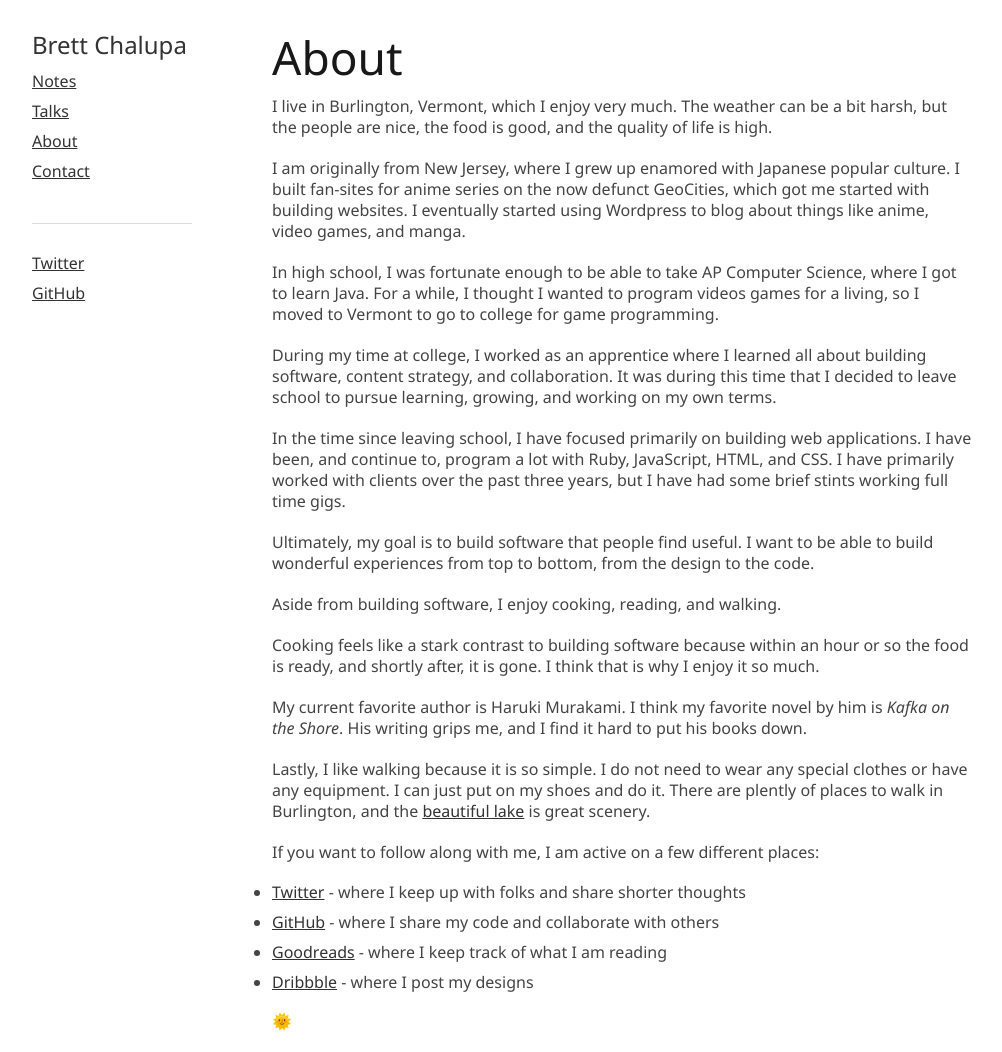
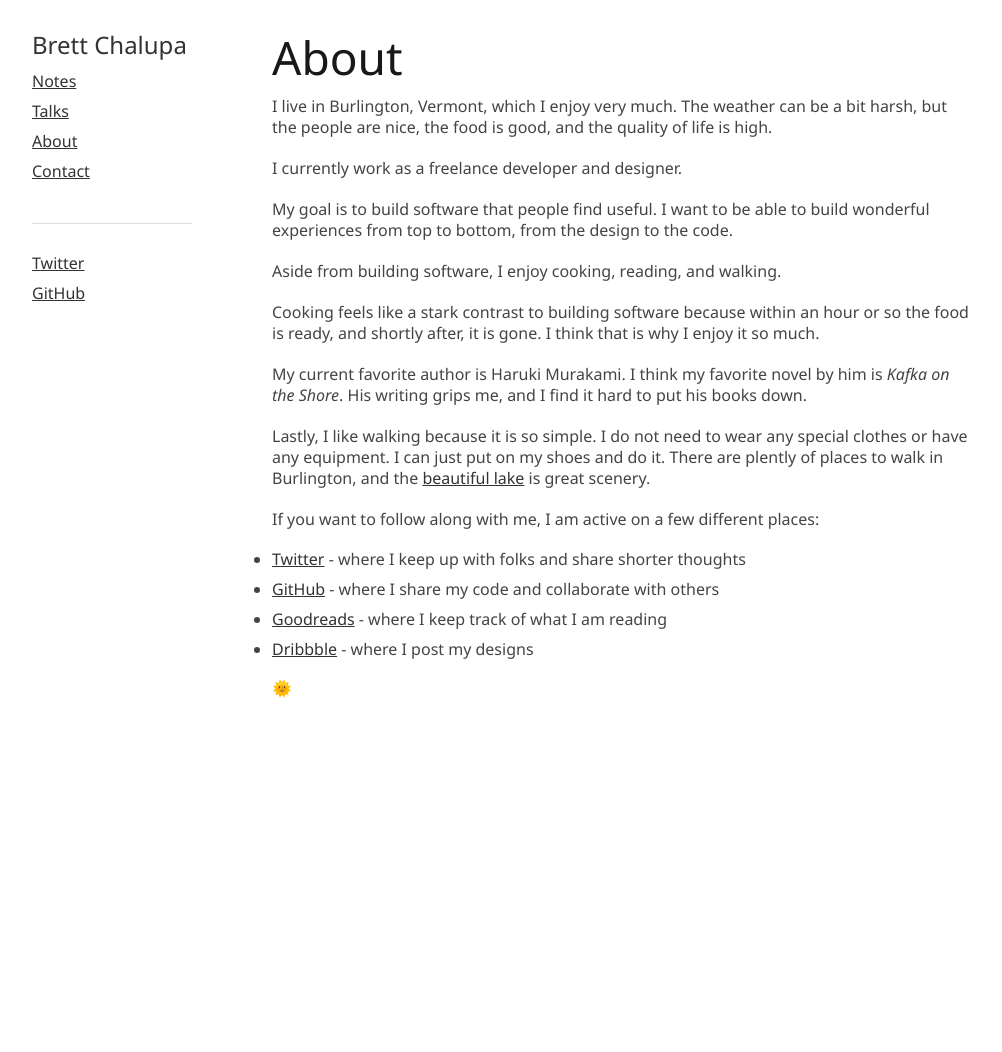
Before and after one commit to brettchalupa/brettchalupa.github.io, a Jekyll site: the page built from about.md, in a window 1280 px wide. Shown: the whole page, without its empty margins (138-1140 px from the left). Built offline with Jekyll 4.4.1, drawn with Linux system fonts in a browser that asks for light colours; emoji names are drawn with the system emoji font; Markdown is read by kramdown in place of the engine named in the settings; after the commit the page ends 900 px from its top, so only the background shows below that.

Commit message:
Simplify the About page content

```diff
--- a/about.md
+++ b/about.md
@@ -10,26 +10,9 @@ I live in Burlington, Vermont, which I enjoy very much. The weather can be a bit
 harsh, but the people are nice, the food is good, and the quality of life is
 high.
 
-I am originally from New Jersey, where I grew up enamored with Japanese popular
-culture. I built fan-sites for anime series on the now defunct GeoCities, which
-got me started with building websites. I eventually started using Wordpress to
-blog about things like anime, video games, and manga.
+I currently work as a freelance developer and designer.
 
-In high school, I was fortunate enough to be able to take AP Computer Science,
-where I got to learn Java. For a while, I thought I wanted to program videos
-games for a living, so I moved to Vermont to go to college for game programming.
-
-During my time at college, I worked as an apprentice where I learned all about
-building software, content strategy, and collaboration. It was during this time
-that I decided to leave school to pursue learning, growing, and working on my
-own terms.
-
-In the time since leaving school, I have focused primarily on building web
-applications. I have been, and continue to, program a lot with Ruby, JavaScript,
-HTML, and CSS. I have primarily worked with clients over the past three years,
-but I have had some brief stints working full time gigs.
-
-Ultimately, my goal is to build software that people find useful. I want to be
+My goal is to build software that people find useful. I want to be
 able to build wonderful experiences from top to bottom, from the design to the
 code.
 
```
